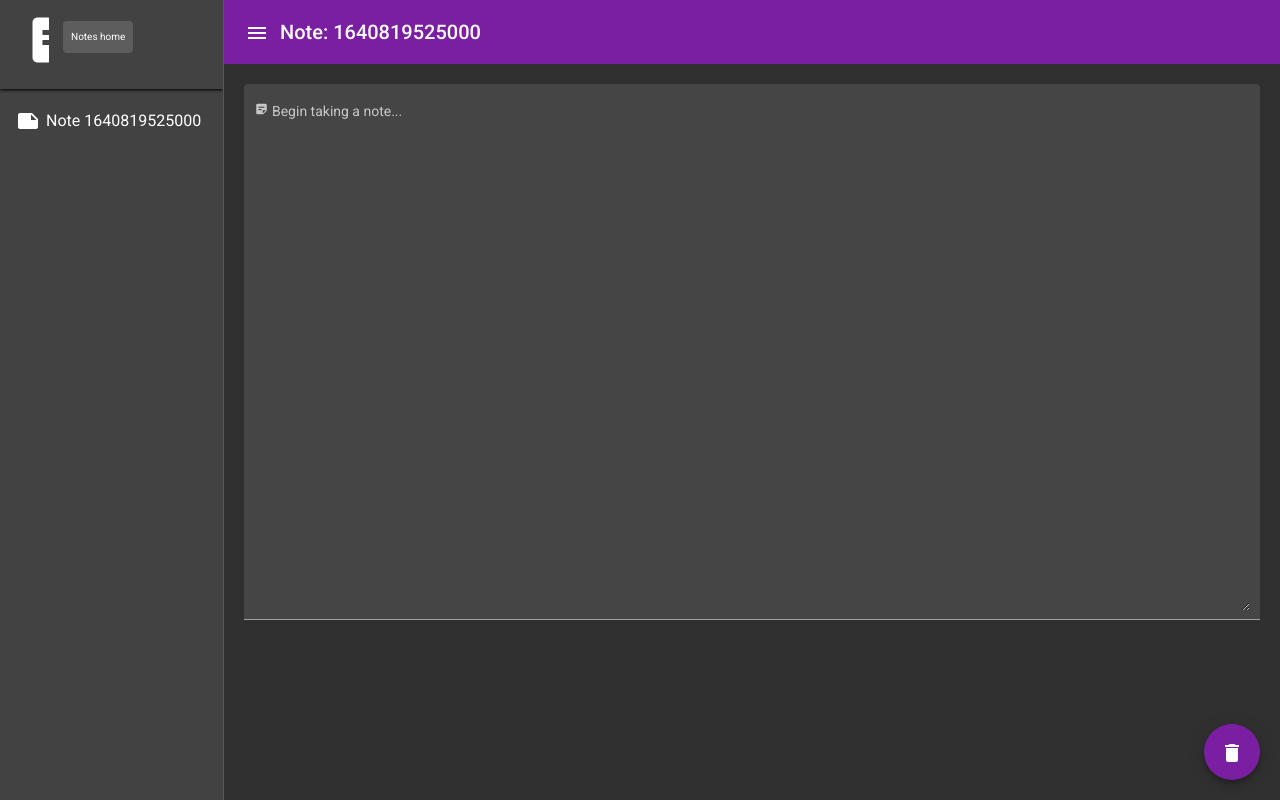
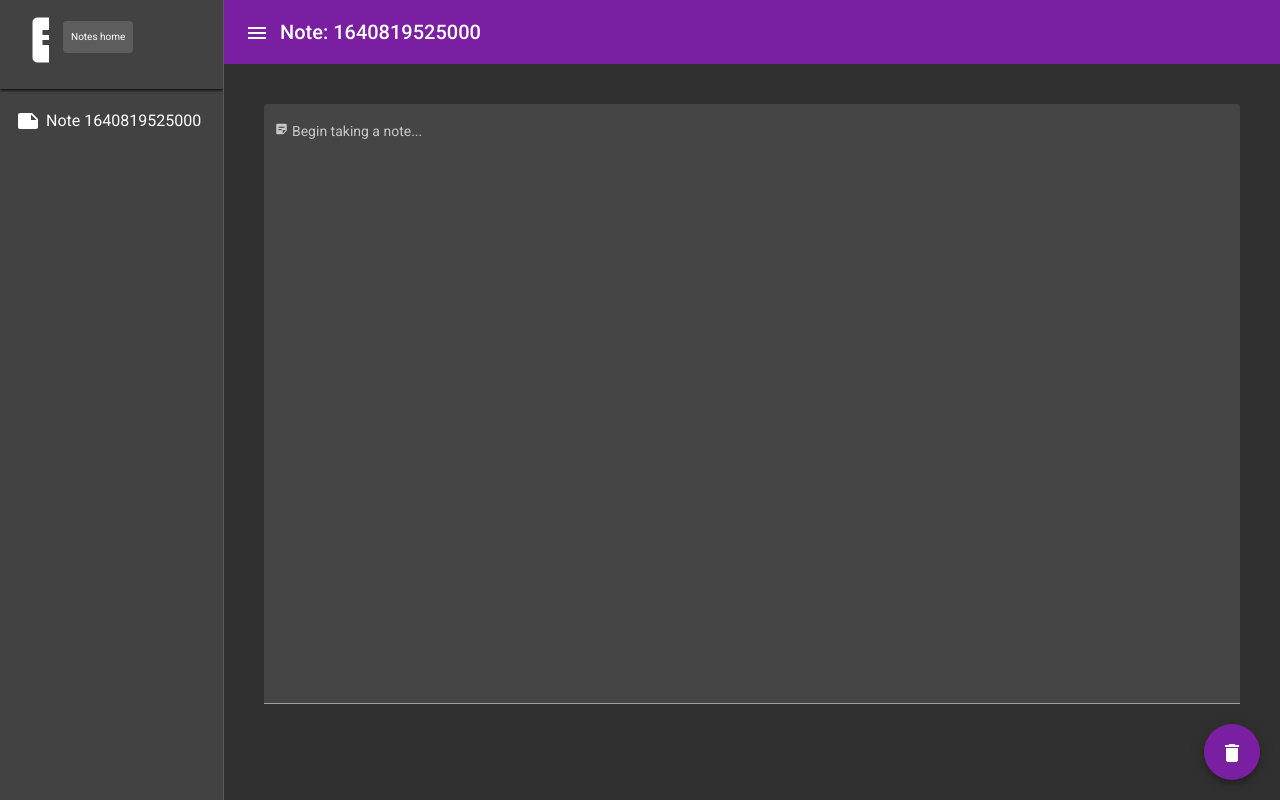
Before and after one commit to MrGavintech/notebook, an Angular app: page /note/1640819525000 in a window 1280 px wide. Built offline with nearby package versions, Linux system fonts and the light colour scheme.

Commit message:
refactor: style note and textarea

```diff
--- a/src/app/app.component.html
+++ b/src/app/app.component.html
@@ -22,8 +22,6 @@
       </button>
       <span>{{title}}</span>
     </mat-toolbar>
-    <div class="container">
-      <router-outlet></router-outlet>
-    </div>
+    <router-outlet></router-outlet>
   </mat-sidenav-content>
 </mat-sidenav-container>
--- a/src/app/note-home/note-home.component.html
+++ b/src/app/note-home/note-home.component.html
@@ -1,6 +1,5 @@
-<h3 style="padding: 20px;" [hidden]="this.notes.length != 0">You have {{this.notes.length}} notes. Press the add
-  button to add up to {{limit}} notes.</h3>
-<h3 style="padding: 20px;" [hidden]="this.notes.length === 0">You have {{this.notes.length}} notes.</h3>
+<div class="container">
+  <h3 style="padding: 20px;">{{this.getTitleMessage()}}</h3>
   <div class="fixedbutton">
     <button (click)="addNote()" mat-fab color="primary" aria-label="Add a note!">
       <mat-icon>add</mat-icon>
@@ -14,3 +13,4 @@
       Note {{note.id}}
     </mat-grid-tile>
   </mat-grid-list>
+</div>
--- a/src/app/note-home/note-home.component.ts
+++ b/src/app/note-home/note-home.component.ts
@@ -35,4 +35,15 @@ export class NoteHomeComponent implements OnInit {
   selectedNote(note: any) {
     this.noteService.triggerSelectedNote(note);
   }
+
+  getTitleMessage(): string {
+    const notesCount = this.notes.length;
+    if (notesCount >= 2) {
+      return 'You have ' + notesCount + ' notes.';
+    } else if (notesCount === 1) {
+      return 'You have ' + notesCount + ' note.'
+    } else {
+      return 'You don\'t have any notes. Press the add button to add up to ' + this.limit + ' notes.'
+    }
+  }
 }
--- a/src/app/note/note.component.html
+++ b/src/app/note/note.component.html
@@ -1,3 +1,4 @@
+<div class="note">
   <form [formGroup]="form">
     <mat-form-field class="example-full-width" appearance="fill">
       <mat-label>
@@ -6,10 +7,10 @@
       <textarea formControlName="noteTextArea" matInput>{{this.note.text}}</textarea>
     </mat-form-field>
   </form>
-
   <div class="mat-trash">
     <button routerLink="/"
             (click)="removeNote()" mat-fab color="primary" aria-label="Add a note!">
       <mat-icon>delete</mat-icon>
     </button>
   </div>
+</div>
--- a/src/app/note/note.component.scss
+++ b/src/app/note/note.component.scss
@@ -1,11 +1,16 @@
 .mat-form-field {
   width: 100%;
+  height: 100%;
+}
+
+form {
+  height: 100%;
 }
 
 textarea {
-  height: 500px;
-  min-height: 250px;
-  max-height: 800px;
+  height: 100% !important;
+  padding: 0 0 0 0;
+  resize: none !important;
 }
 
 .mat-trash {
@@ -14,3 +19,8 @@ textarea {
   right: 20px;
   z-index: 1;
 }
+
+.note {
+  height: calc(100% - 200px);
+  padding: 40px;
+}
--- a/src/styles.scss
+++ b/src/styles.scss
@@ -19,3 +19,15 @@ body {
   right: 20px;
   z-index: 1;
 }
+
+.mat-form-field-wrapper {
+  height: 100% !important;
+}
+
+.mat-form-field-flex {
+  height: 100% !important;
+}
+
+.mat-form-field-infix {
+  height: calc(100% - 40px);
+}
```
Lines whose indentation alone changed are shown as unchanged.
